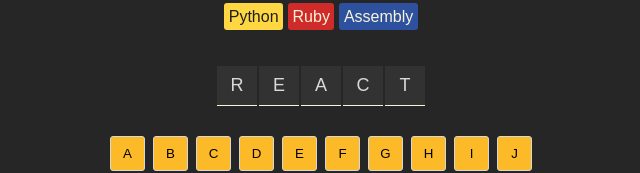
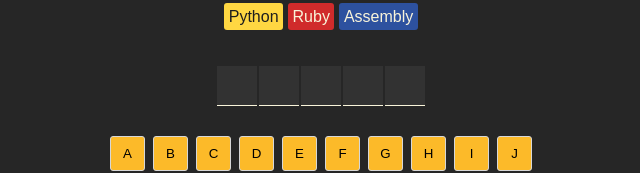
Before and after one commit to l0keshbabu/react-practice, a React (Create React App) app in the folder react-practice/: page / in a window 1280 px wide. Shown: the part 253-426 px from the top of the page, without its empty margins (319-959 px from the left). Built offline with nearby package versions, Linux system fonts and the light colour scheme; a web font is replaced by a local one.

Commit message:
add feature to only display correctly guessed letters in the word

```diff
--- a/react-practice/src/assembly-endgame/App.js
+++ b/react-practice/src/assembly-endgame/App.js
@@ -23,7 +23,7 @@ export default function App(){
     console.log(gussedLetters)
     const letterElements=currentWord.split("").map((letter,index) => (
         <span key={index}>
-            {letter.toUpperCase()}
+            {gussedLetters.includes(letter) ? letter.toUpperCase() : ""}
         </span>
     ))
     const keyboardElements = alphabets.split("").map(letter => {
```
